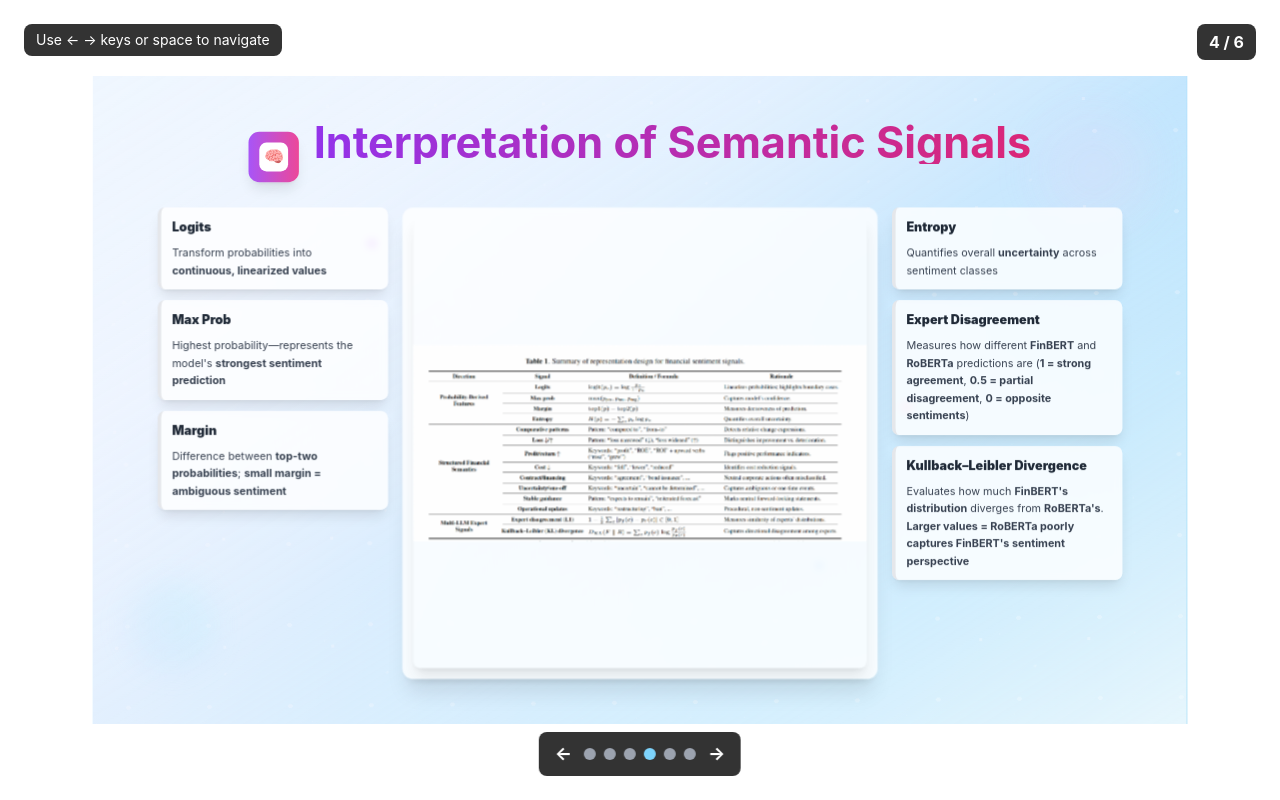
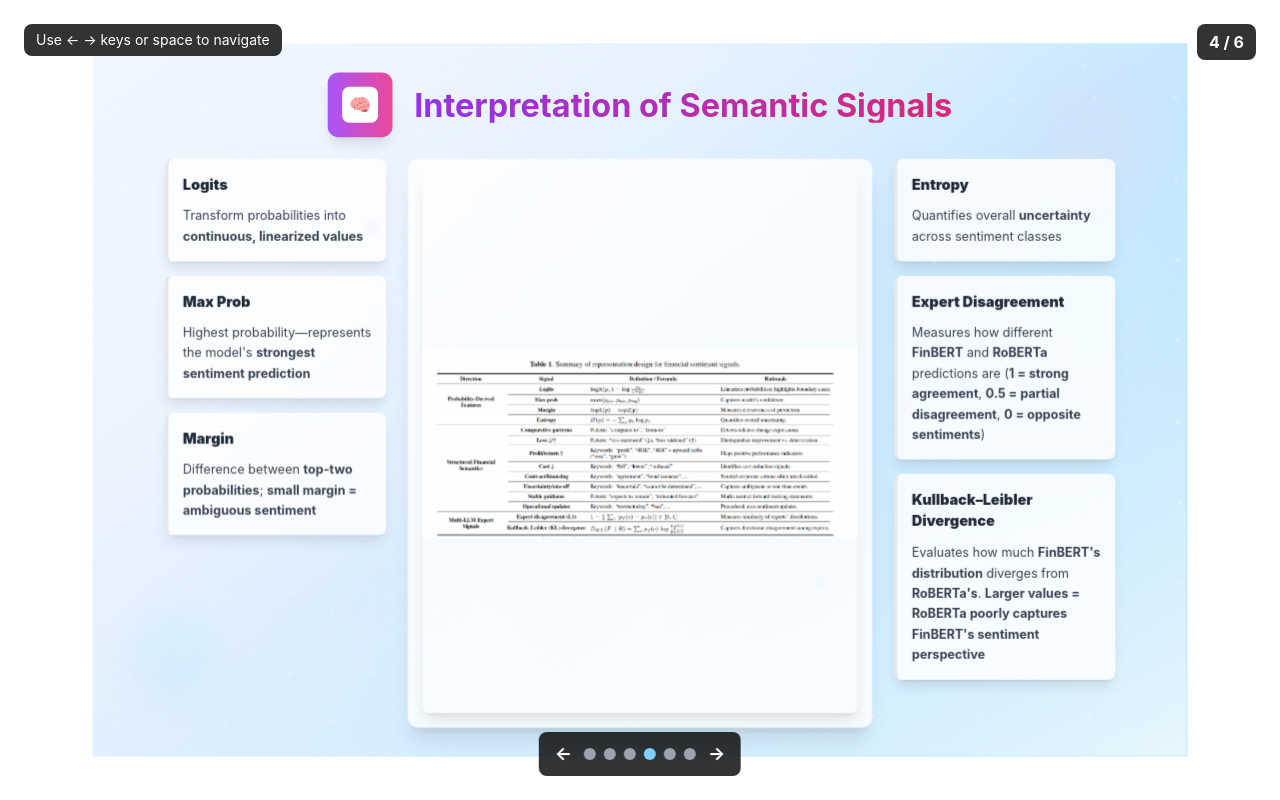
Before and after one commit to jennyyu009/FinSENTLLM-Paper, a Next.js app: page / in a window 1280 px wide. Both pictures are taken after a click on the button 650 px from the left and 754 px from the top of the page. Built offline with nearby package versions, Linux system fonts and the light colour scheme.

Commit message:
Expand page 4 content for better visibility - larger fonts, spacing, and image size

```diff
--- a/app/presentation.tsx
+++ b/app/presentation.tsx
@@ -744,39 +744,39 @@ export default function Presentation() {
             ></div>
 
             <div className="slide-content relative z-10">
-              <div className="flex items-center justify-center gap-4 mb-4">
-                <div className="bg-gradient-to-r from-purple-500 to-pink-500 p-3 rounded-xl shadow-lg">
-                  <div className="w-8 h-8 bg-white rounded-lg flex items-center justify-center">
-                    <span className="text-purple-600 font-bold text-lg">
+              <div className="flex items-center justify-center gap-6 mb-6">
+                <div className="bg-gradient-to-r from-purple-500 to-pink-500 p-4 rounded-xl shadow-lg">
+                  <div className="w-10 h-10 bg-white rounded-lg flex items-center justify-center">
+                    <span className="text-purple-600 font-bold text-xl">
                       🧠
                     </span>
                   </div>
                 </div>
-                <h1 className="slide-title text-center bg-gradient-to-r from-purple-600 to-pink-600 bg-clip-text text-transparent">
+                <h1 className="text-2xl md:text-3xl lg:text-4xl font-bold text-center bg-gradient-to-r from-purple-600 to-pink-600 bg-clip-text text-transparent">
                   {slide.title}
                 </h1>
               </div>
 
-              <div className="w-full px-2">
-                {/* Main content layout: simple responsive grid */}
-                <div className="grid grid-cols-1 md:grid-cols-12 gap-4 items-start max-w-6xl w-full mx-auto">
+              <div className="w-full px-4">
+                {/* Main content layout: expanded responsive grid */}
+                <div className="grid grid-cols-1 md:grid-cols-12 gap-6 items-start w-full mx-auto">
                   {/* Left side - First 3 signal definitions */}
-                  <div className="md:col-span-3 col-span-1 mb-4 md:mb-0">
-                    <div className="space-y-3">
+                  <div className="md:col-span-3 col-span-1 mb-6 md:mb-0">
+                    <div className="space-y-4">
                       {Array.isArray(slide.content) &&
                         slide.content.slice(0, 3).map((item, index) => {
                           const [signalName, description] = item.split(": ");
                           return (
                             <div
                               key={index}
-                              className="bg-white/80 backdrop-blur-sm rounded-lg p-3 border-l-4 border-gradient-to-b from-purple-400 to-pink-400 shadow-lg hover:shadow-xl transition-all duration-300 hover:bg-white/90"
+                              className="bg-white/80 backdrop-blur-sm rounded-lg p-4 border-l-4 border-gradient-to-b from-purple-400 to-pink-400 shadow-lg hover:shadow-xl transition-all duration-300 hover:bg-white/90"
                             >
                               <h3
-                                className="text-sm font-bold text-gray-800 mb-2"
+                                className="text-base font-bold text-gray-800 mb-3"
                                 dangerouslySetInnerHTML={{ __html: signalName }}
                               />
                               <p
-                                className="text-gray-700 leading-relaxed text-xs"
+                                className="text-gray-700 leading-relaxed text-sm"
                                 dangerouslySetInnerHTML={{
                                   __html: description,
                                 }}
@@ -788,16 +788,16 @@ export default function Presentation() {
                   </div>
 
                   {/* Center - Table Image */}
-                  <div className="md:col-span-6 col-span-1 flex justify-center mb-4 md:mb-0">
+                  <div className="md:col-span-6 col-span-1 flex justify-center mb-6 md:mb-0">
                     {slide.image && (
-                      <div className="bg-white/80 backdrop-blur-sm rounded-xl p-3 shadow-xl hover:shadow-2xl transition-all duration-300 w-full max-w-3xl">
+                      <div className="bg-white/80 backdrop-blur-sm rounded-xl p-4 shadow-xl hover:shadow-2xl transition-all duration-300 w-full">
                         <img
                           src={slide.image}
                           alt="Signals Table"
-                          width={600}
-                          height={450}
-                          className="w-full h-auto rounded-lg shadow-lg object-contain min-h-[300px] sm:min-h-[400px] md:min-h-[500px]"
-                          style={{ maxHeight: "60vh" }}
+                          width={800}
+                          height={600}
+                          className="w-full h-auto rounded-lg shadow-lg object-contain min-h-[400px] sm:min-h-[500px] md:min-h-[600px]"
+                          style={{ maxHeight: "70vh" }}
                           onError={(e) => {
                             console.error("Failed to load image:", slide.image);
                             e.currentTarget.style.border = "2px solid red";
@@ -815,21 +815,21 @@ export default function Presentation() {
 
                   {/* Right side - Last 3 signal definitions */}
                   <div className="md:col-span-3 col-span-1">
-                    <div className="space-y-3">
+                    <div className="space-y-4">
                       {Array.isArray(slide.content) &&
                         slide.content.slice(3, 6).map((item, index) => {
                           const [signalName, description] = item.split(": ");
                           return (
                             <div
                               key={index + 3}
-                              className="bg-white/80 backdrop-blur-sm rounded-lg p-3 border-l-4 border-gradient-to-b from-purple-400 to-pink-400 shadow-lg hover:shadow-xl transition-all duration-300 hover:bg-white/90"
+                              className="bg-white/80 backdrop-blur-sm rounded-lg p-4 border-l-4 border-gradient-to-b from-purple-400 to-pink-400 shadow-lg hover:shadow-xl transition-all duration-300 hover:bg-white/90"
                             >
                               <h3
-                                className="text-sm font-bold text-gray-800 mb-2"
+                                className="text-base font-bold text-gray-800 mb-3"
                                 dangerouslySetInnerHTML={{ __html: signalName }}
                               />
                               <p
-                                className="text-gray-700 leading-relaxed text-xs"
+                                className="text-gray-700 leading-relaxed text-sm"
                                 dangerouslySetInnerHTML={{
                                   __html: description,
                                 }}
```
